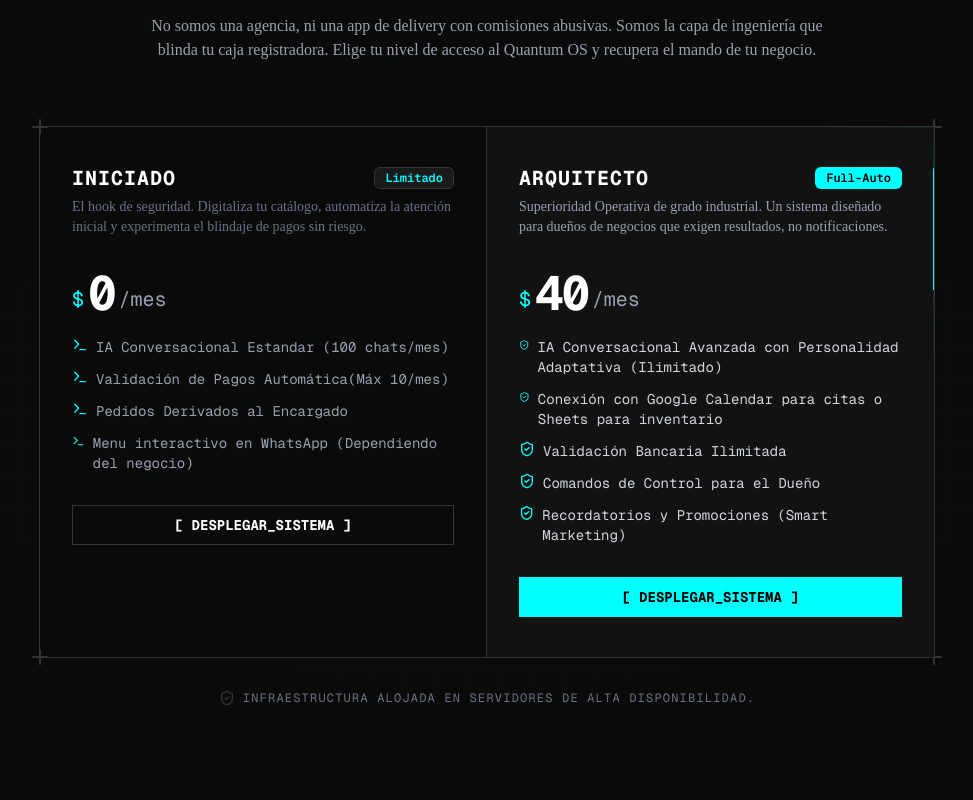
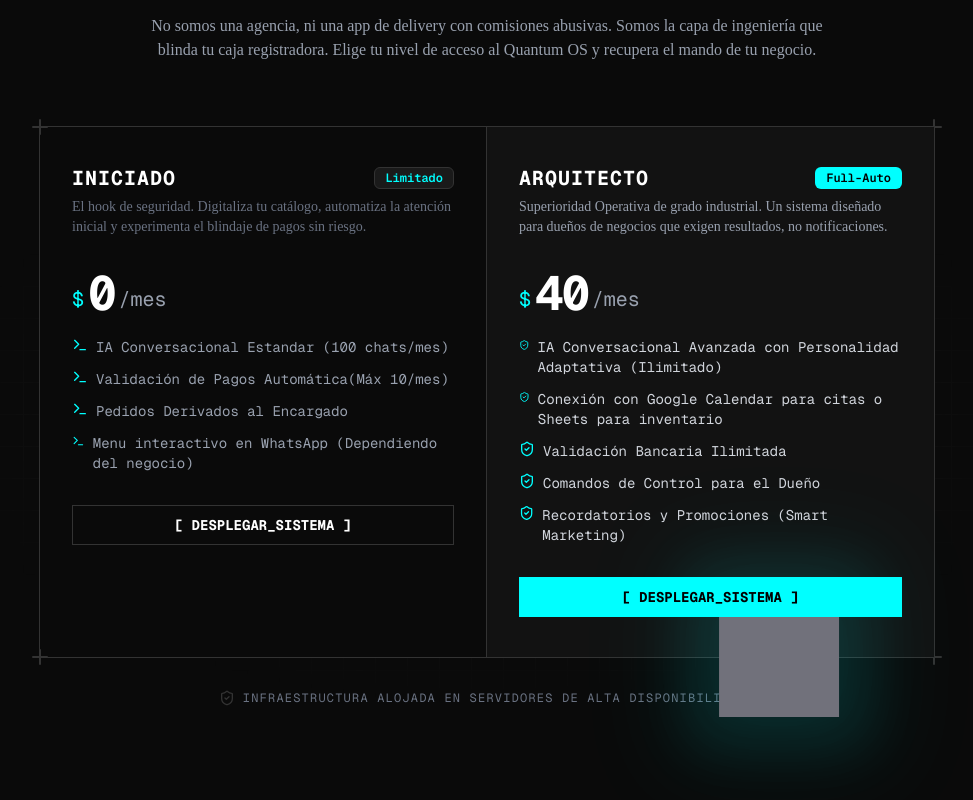
Before and after one commit to juanpabloortiz01/Quantum-OS, a Next.js app: page / in a window 1280 px wide. Shown: the part 2098-2898 px from the top of the page, without its empty margins (153-1126 px from the left). Built offline with nearby package versions, Linux system fonts and the light colour scheme.

Commit message:
fix: bordertrail

```diff
--- a/src/components/ui/border-trail.tsx
+++ b/src/components/ui/border-trail.tsx
@@ -1,28 +1,50 @@
-"use client";
-import { cn } from "@/lib/utils";
-import { motion, Transition } from "motion/react";
+"use client"
 
-type BorderTrailProps = {
-  className?: string;
-  size?: number;
-  transition?: Transition;
-  delay?: number;
-  onAnimationComplete?: () => void;
-  style?: React.CSSProperties;
-};
+import { cn } from "@/lib/utils"
+import { motion, Transition } from "motion/react"
 
-export function BorderTrail({ className, size = 60, transition, delay, onAnimationComplete, style }: BorderTrailProps) {
-  const BASE_TRANSITION = { repeat: Infinity, duration: 5, ease: "linear" };
+interface BorderTrailProps {
+  className?: string
+  size?: number
+  transition?: Transition
+  delay?: number
+  onAnimationComplete?: () => void
+  style?: React.CSSProperties
+}
 
+const BASE_TRANSITION = {
+  repeat: Infinity,
+  duration: 4,
+  ease: "linear" as const,
+}
+
+export function BorderTrail({
+  className,
+  size = 60,
+  transition,
+  delay,
+  onAnimationComplete,
+  style,
+}: BorderTrailProps) {
   return (
-    <div className="pointer-events-none absolute inset-0 rounded-[inherit] border border-transparent [mask-clip:padding-box,border-box] [mask-composite:intersect] [mask-image:linear-gradient(transparent,transparent),linear-gradient(#000,#000)]">
+    <div className="pointer-events-none absolute inset-0 rounded-[inherit]">
       <motion.div
-        className={cn("absolute aspect-square bg-[#00FFFF]", className)}
-        style={{ width: size, offsetPath: `rect(0 auto auto 0 round ${size}px)`, ...style }}
+        className={cn(
+          "absolute aspect-square bg-zinc-500",
+          className
+        )}
+        style={{
+          width: size,
+          offsetPath: `rect(0 auto auto 0 round ${size}px)`,
+          ...style,
+        }}
         animate={{ offsetDistance: ["0%", "100%"] }}
-        transition={{ ...(transition ?? BASE_TRANSITION), delay: delay }}
+        transition={{
+          ...(transition ?? BASE_TRANSITION),
+          delay: delay,
+        } as Transition}
         onAnimationComplete={onAnimationComplete}
       />
     </div>
-  );
+  )
 }
```
